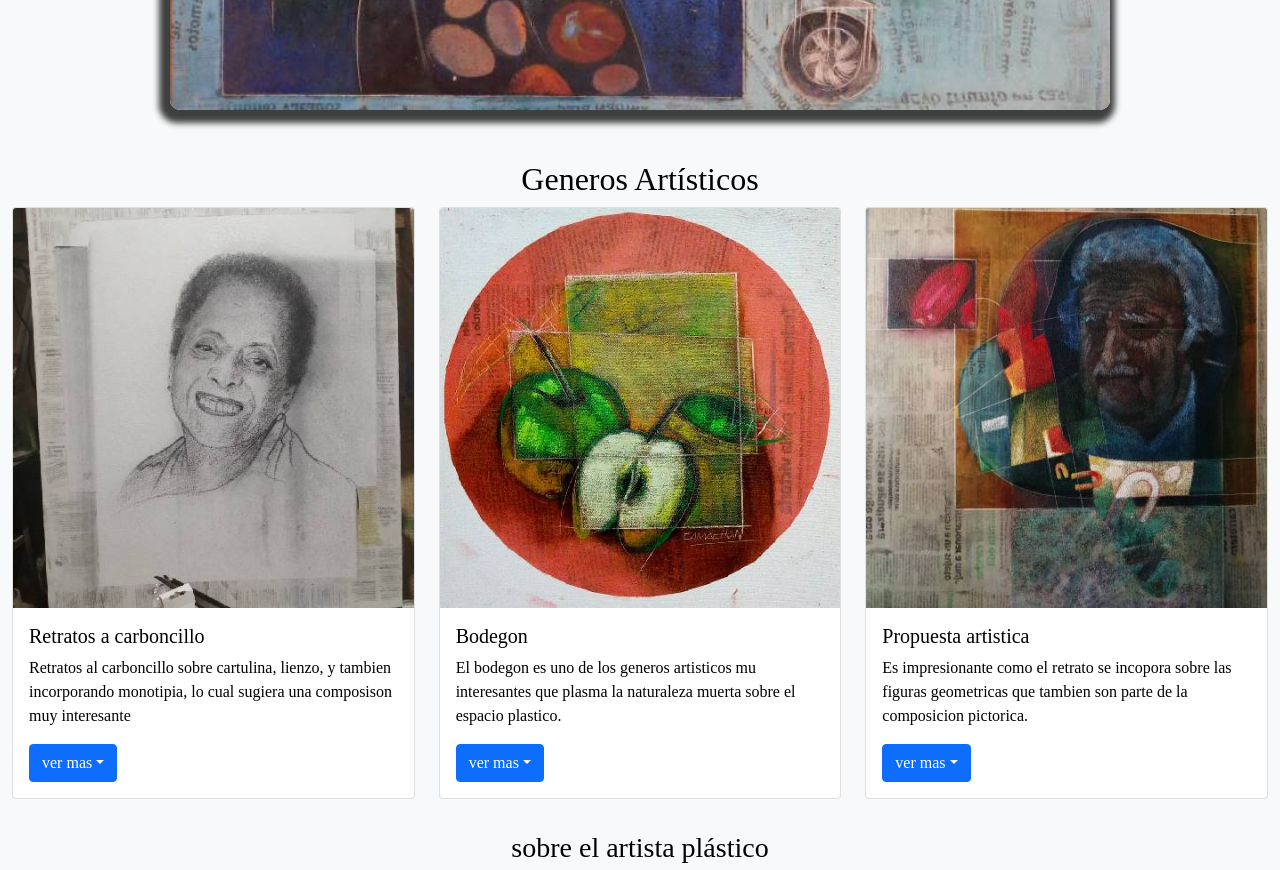
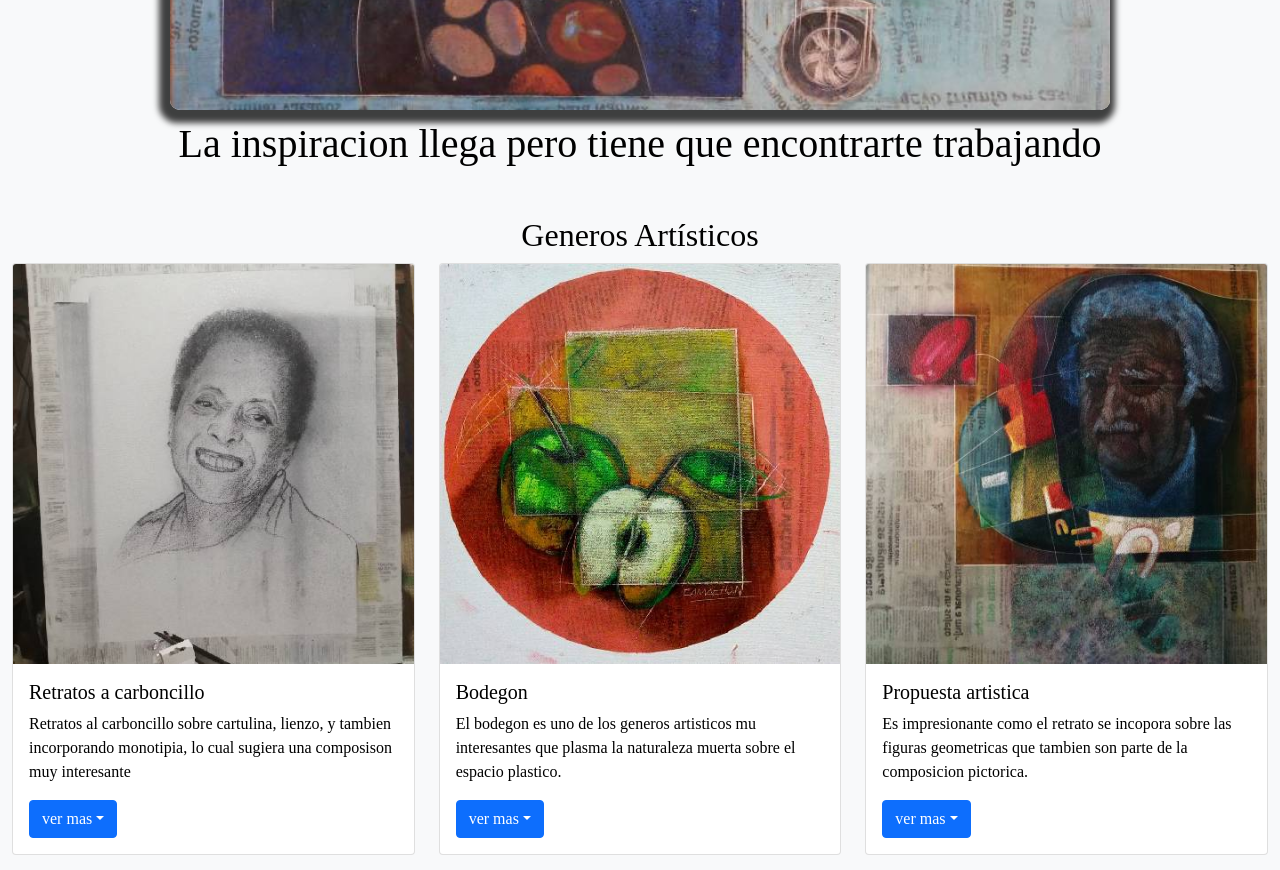
Before and after one commit to AlexCamachoN/tercera-entrega-6-9, a plain HTML site: page index.html in a window 1280 px wide. Shown: the part 1180-2050 px from the top of the page. Drawn offline with Linux system fonts and the light colour scheme; files whose address does not match are found by name; a web font is replaced by a local one.

Commit message:
se agragaega mensaje a foto niña en index

```diff
--- a/index.html
+++ b/index.html
@@ -111,6 +111,7 @@
       </nav>
     <header>
       <article>
+        <h1>La inspiracion llega pero tiene que encontrarte trabajando</h1>
         <div class="wow bounceInDown transform">
           <img src="img/niñam.jpg" alt="">
         </div>
```
